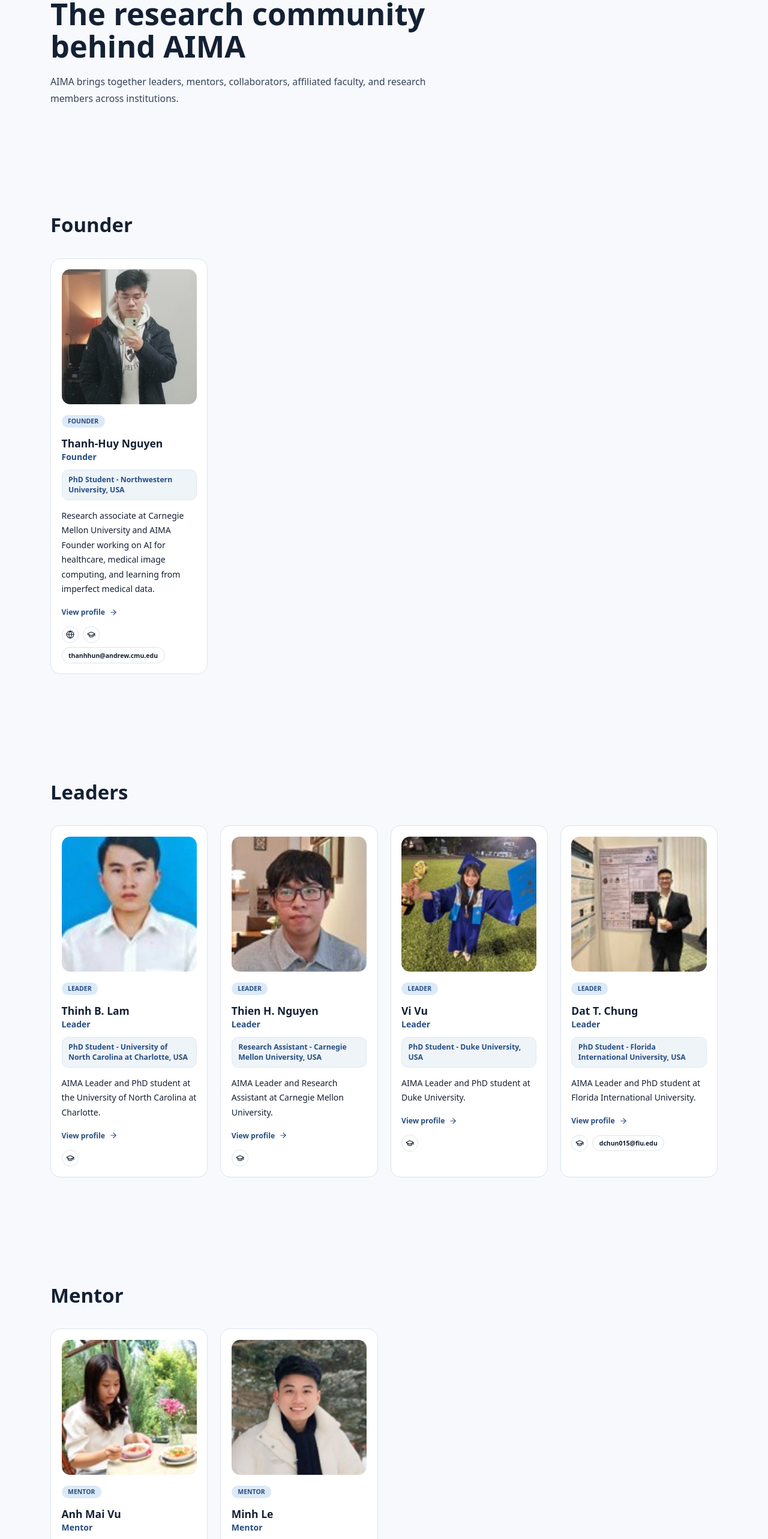
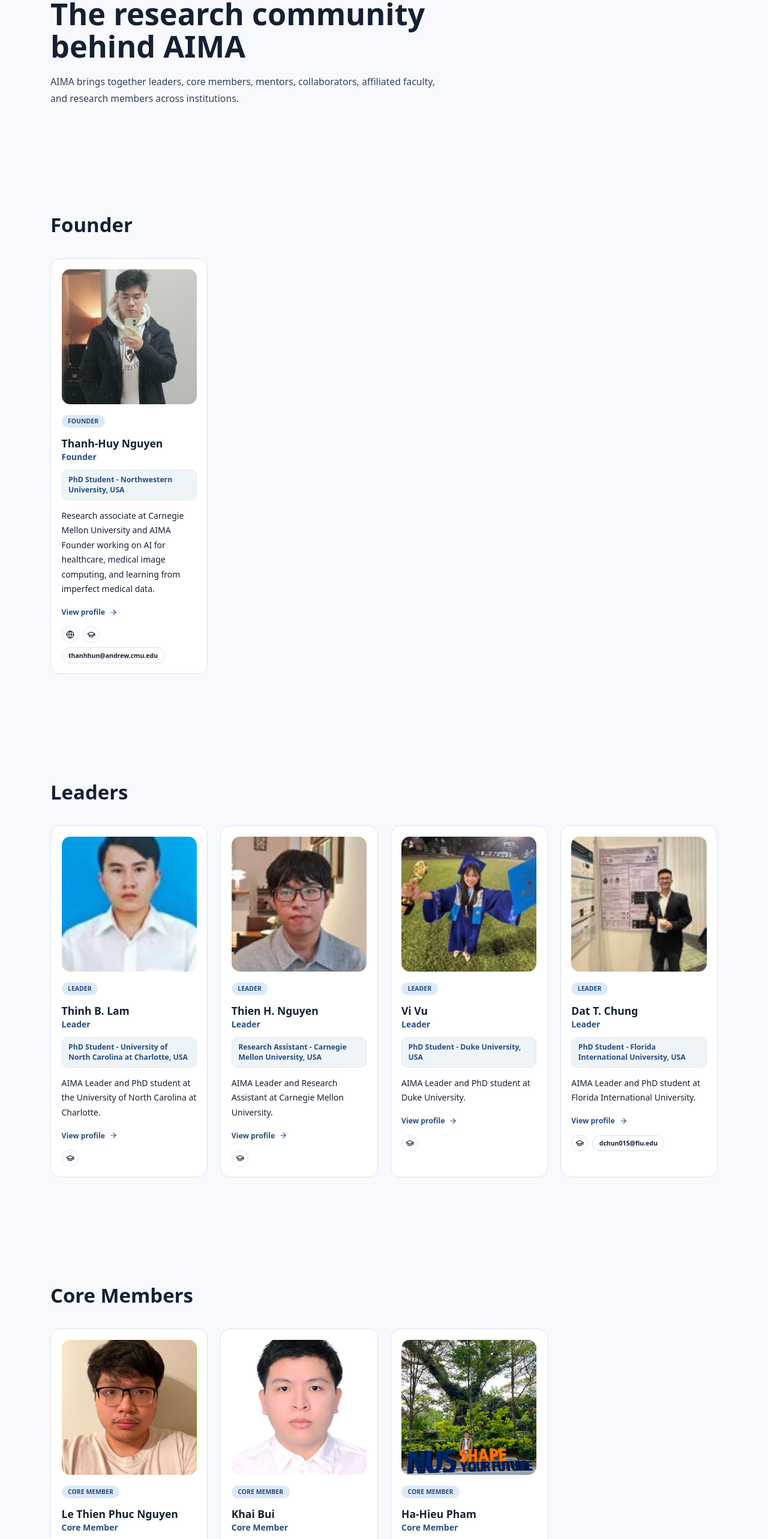
Before and after one commit to AIMA-Research-Group/aima-research-group.github.io, a Next.js app: page /people in a window 1280 px wide. Shown: the part 120-2686 px from the top of the page at 60% size. Built offline with nearby package versions, Linux system fonts and the light colour scheme.

Commit message:
Add core member people section

```diff
--- a/app/people/[slug]/page.tsx
+++ b/app/people/[slug]/page.tsx
@@ -8,6 +8,18 @@
 import { ProjectCard, SocialIconLinks, TagList } from "@/components/content/Cards";
 import { getAllContent } from "@/lib/content/loaders";
 import { withBasePath } from "@/lib/utils/paths";
+
+function personGroupLabel(group: string) {
+  const labels: Record<string, string> = {
+    founder: "Founder",
+    leader: "Leader",
+    mentor: "Mentor",
+    "core-member": "Core Member",
+    collaborator: "Collaborator",
+    "affiliated-faculty": "Affiliated Faculty",
+  };
+  return labels[group] || group;
+}
 
 export async function generateStaticParams() {
   const content = await getAllContent();
@@ -88,7 +100,7 @@
 
               <div className="grid content-start gap-7">
                 <div className="flex flex-wrap gap-2">
-                  <Badge>{person.group}</Badge>
+                  <Badge>{personGroupLabel(person.group)}</Badge>
                   {person.active ? <Badge tone="teal">Active</Badge> : <Badge tone="muted">Inactive</Badge>}
                 </div>
                 <div>
--- a/app/people/page.tsx
+++ b/app/people/page.tsx
@@ -10,6 +10,7 @@
 const groups = [
   ["founder", "Founder"],
   ["leader", "Leaders"],
+  ["core-member", "Core Members"],
   ["mentor", "Mentor"],
   ["collaborator", "Collaborator"],
   ["affiliated-faculty", "Affiliated Faculty"],
@@ -21,7 +22,7 @@
     <>
       <SiteHeader site={content.site} navigation={content.navigation} />
       <main id="main-content">
-        <PageHero eyebrow="People" title="The research community behind AIMA" description="AIMA brings together leaders, mentors, collaborators, affiliated faculty, and research members across institutions." />
+        <PageHero eyebrow="People" title="The research community behind AIMA" description="AIMA brings together leaders, core members, mentors, collaborators, affiliated faculty, and research members across institutions." />
         {groups.map(([key, label]) => {
           const people = content.people.filter((person) => person.group === key);
           return <Section key={key} className="py-12"><PageContainer><SectionHeading title={label} />{people.length ? <div className="grid gap-6 md:grid-cols-4">{people.map((person) => <PersonCard key={person.slug} person={person} />)}</div> : <EmptyState title={`${label} profiles coming soon`} description="This group will be updated with real AIMA profiles." />}</PageContainer></Section>;
--- a/components/content/Cards.tsx
+++ b/components/content/Cards.tsx
@@ -84,6 +84,18 @@
 
 function getWebsiteLink(person: Person) {
   return person.links.find((link) => link.label.toLowerCase().includes("website"));
+}
+
+function personGroupLabel(group: Person["group"]) {
+  const labels: Record<Person["group"], string> = {
+    founder: "Founder",
+    leader: "Leader",
+    mentor: "Mentor",
+    "core-member": "Core Member",
+    collaborator: "Collaborator",
+    "affiliated-faculty": "Affiliated Faculty",
+  };
+  return labels[group];
 }
 
 function ThemeVisual({ type }: { type: ResearchTheme["visual_type"] }) {
@@ -332,7 +344,7 @@
         ) : (
           <div className="flex aspect-square items-center justify-center rounded-2xl bg-[var(--surface-muted)] text-5xl font-black text-[var(--aima-deep-blue)]">{person.name.replace("[TODO: Add ", "").slice(0, 1) || "A"}</div>
         )}
-        <div className="mt-5 flex flex-wrap gap-2">{person.placeholder && isPreviewMode() ? <Badge tone="muted">Placeholder profile</Badge> : null}<Badge>{person.group}</Badge></div>
+        <div className="mt-5 flex flex-wrap gap-2">{person.placeholder && isPreviewMode() ? <Badge tone="muted">Placeholder profile</Badge> : null}<Badge>{personGroupLabel(person.group)}</Badge></div>
         <h3 className="mt-4 text-xl font-black"><ContentPlaceholder value={person.name} fallback="Team member coming soon." /></h3>
         <p className="font-bold text-[var(--aima-deep-blue)]">{person.role}</p>
         <p className="mt-3 rounded-xl border border-[var(--aima-soft-blue)] bg-[var(--surface-muted)] px-3 py-2 text-sm font-bold leading-5 text-[var(--aima-deep-blue)]">{person.affiliation}</p>
--- a/content/people/ha-hieu-pham.yml
+++ b/content/people/ha-hieu-pham.yml
@@ -2,10 +2,10 @@
 slug: ha-hieu-pham
 order: 18
 featured: false
-group: collaborator
-role: Collaborator
+group: core-member
+role: Core Member
 affiliation: Research Member - Ho Chi Minh University of Science, Vietnam
-short_bio: AIMA collaborator affiliated with Ho Chi Minh University of Science.
+short_bio: AIMA Core Member affiliated with Ho Chi Minh University of Science.
 full_bio: Full biography will be added soon.
 research_interests:
   - Medical AI
--- a/content/people/khai-bui.yml
+++ b/content/people/khai-bui.yml
@@ -2,8 +2,8 @@
 slug: khai-bui
 order: 17
 featured: false
-group: collaborator
-role: Collaborator
+group: core-member
+role: Core Member
 affiliation: PhD Student - Duke University, USA
 short_bio: Researcher focused on reliable, trustworthy, and clinically deployable AI systems for healthcare.
 full_bio: |
--- a/content/people/phuc-nguyen.yml
+++ b/content/people/phuc-nguyen.yml
@@ -2,8 +2,8 @@
 slug: phuc-nguyen
 order: 9
 featured: false
-group: collaborator
-role: Collaborator
+group: core-member
+role: Core Member
 affiliation: PhD Student - University of North Carolina at Chapel Hill, USA
 short_bio: CS PhD student at UNC Chapel Hill working with Prof. Zhongzheng Ren and co-advised by Prof. Yong Jae Lee at the University of Wisconsin-Madison.
 full_bio: |
```
